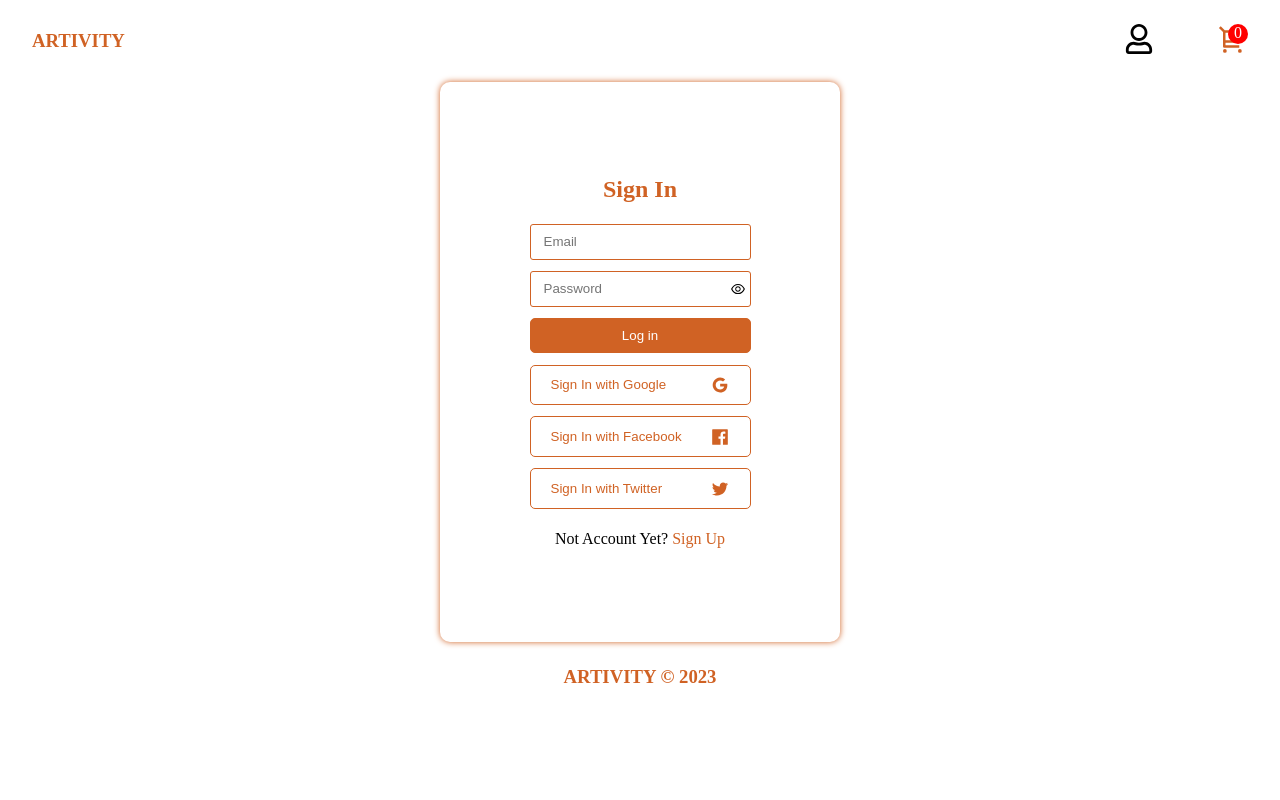
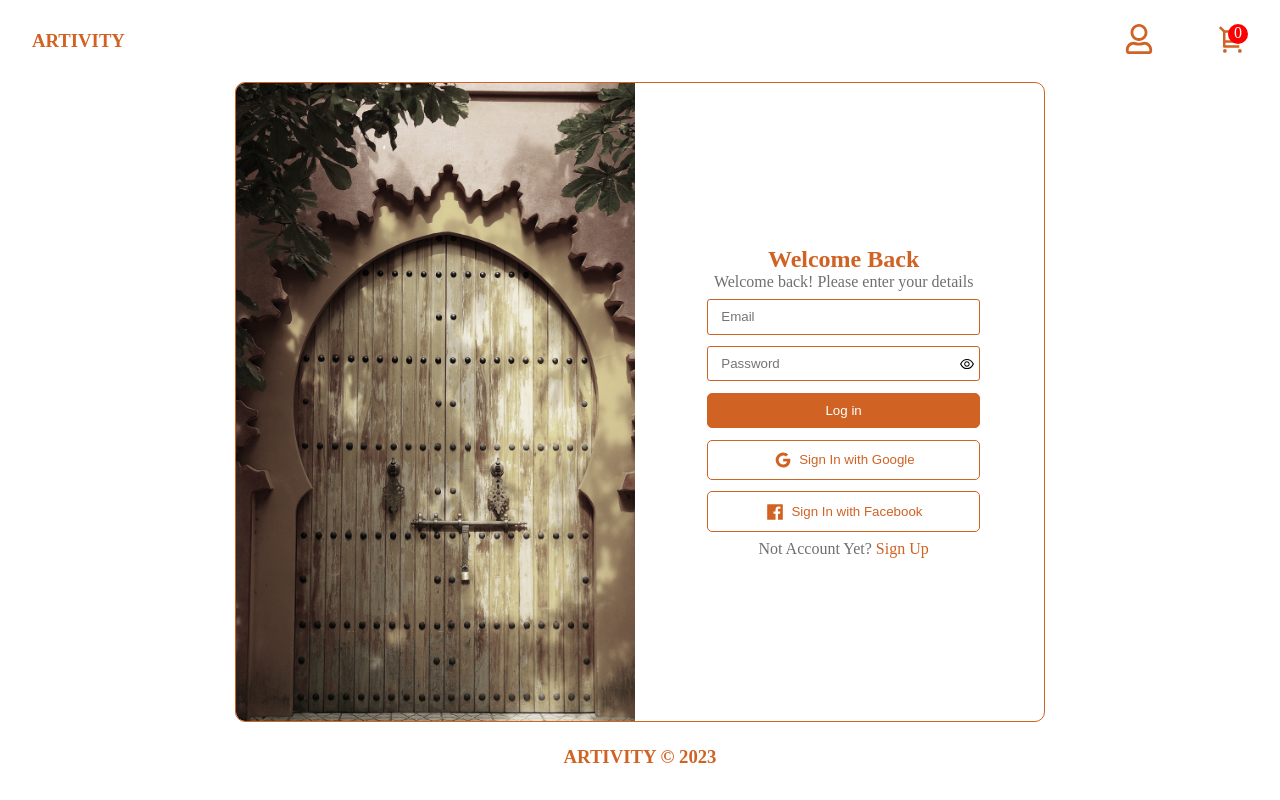
Before and after one commit to Hassan-neu/artivity, a Next.js app: page /login in a window 1280 px wide. Built offline with nearby package versions, Linux system fonts and the light colour scheme.

Commit message:
redesigned login and registration page

```diff
--- a/components/markertBanner.jsx
+++ b/components/markertBanner.jsx
@@ -5,9 +5,6 @@ const MarkertBanner = () => {
         <div className="banner_container">
             <div className="market-banner"></div>
             <h2>Experience the beauty of art, anywhere and anytime</h2>
-            <div className="banner-button">
-                <button type="button">Buy Now</button>
-            </div>
         </div>
     );
 };
--- a/hooks/stateContext.js
+++ b/hooks/stateContext.js
@@ -1,4 +1,4 @@
-import React, { useContext, createContext, useState } from "react";
+import React, { useContext, createContext, useState, useEffect } from "react";
 const Context = createContext();
 export const StateContext = ({ children }) => {
     const [qty, setQty] = useState(1);
--- a/pages/api/auth/[...nextauth].js
+++ b/pages/api/auth/[...nextauth].js
@@ -1,6 +1,5 @@
 import NextAuth from "next-auth/next";
 import GoogleProvider from "next-auth/providers/google";
-import TwitterProvider from "next-auth/providers/twitter";
 import FacebookProvider from "next-auth/providers/facebook";
 export default NextAuth({
     providers: [
@@ -8,10 +7,6 @@ export default NextAuth({
             clientId: process.env.GOOGLE_ID,
             clientSecret: process.env.GOOGLE_SECRET,
         }),
-        TwitterProvider({
-            clientId: process.env.TWITTER_ID,
-            clientSecret: process.env.TWITTER_SECRET,
-        }),
         FacebookProvider({
             clientId: process.env.FACEBOOK_ID,
             clientSecret: process.env.FACEBOOK_SECRET,
--- a/pages/cart.js
+++ b/pages/cart.js
@@ -1,7 +1,6 @@
 import React from "react";
 import CartItem from "@/components/cartItem";
 import { useStateContext } from "@/hooks/stateContext";
-import { AiOutlineShopping } from "react-icons/ai";
 const Cart = () => {
     const { cartItems, totalQty, totalPrice } = useStateContext();
     return (
--- a/pages/login.js
+++ b/pages/login.js
@@ -8,17 +8,25 @@ import {
     AiFillFacebook,
 } from "react-icons/ai";
 import { signIn } from "next-auth/react";
+import Head from "next/head";
 const Login = () => {
     const handleSignIn = async (provider) => {
         signIn(provider, { callbackUrl: "http://localhost:3000" });
     };
     const [showPassword, setShowPassword] = useState(false);
     return (
+        <>
+            <Head>
+                <title>ARTIVITY | LOGIN</title>
+            </Head>
             <div className="login_wrapper">
                 <div className="login_container">
                     <div className="login">
+                        <div className="bg-login"></div>
+                        <div className="form-side">
                             <div className="login-head">
-                        <h2>Sign In</h2>
+                                <h2>Welcome Back</h2>
+                                <p>Welcome back! Please enter your details</p>
                             </div>
                             <form action="submit" className="login-form">
                                 <div className="email">
@@ -31,13 +39,17 @@ const Login = () => {
                                 </div>
                                 <div className="password">
                                     <input
-                                type={showPassword ? "text" : "password"}
+                                        type={
+                                            showPassword ? "text" : "password"
+                                        }
                                         name="password"
                                         id="password"
                                         placeholder="Password"
                                     />
                                     <span
-                                onClick={() => setShowPassword(!showPassword)}
+                                        onClick={() =>
+                                            setShowPassword(!showPassword)
+                                        }
                                     >
                                         {showPassword ? (
                                             <AiOutlineEyeInvisible />
@@ -54,8 +66,8 @@ const Login = () => {
                                     onClick={() => handleSignIn("google")}
                                 >
                                     <button type="button">
-                                Sign In with Google
                                         <AiOutlineGoogle size={20} />
+                                        <p>Sign In with Google</p>
                                     </button>
                                 </div>
                                 <div
@@ -63,29 +75,27 @@ const Login = () => {
                                     onClick={() => handleSignIn("facebook")}
                                 >
                                     <button type="button">
-                                Sign In with Facebook
                                         <AiFillFacebook size={20} />
-                            </button>
-                        </div>
-                        <div
-                            className="sign-in twitter"
-                            onClick={() => handleSignIn("twitter")}
-                        >
-                            <button type="button">
-                                Sign In with Twitter
-                                <AiOutlineTwitter size={20} />
+                                        <p>Sign In with Facebook</p>
                                     </button>
                                 </div>
                             </form>
                             <div className="to-optn">
-                        Not Account Yet?{" "}
-                        <Link style={{ color: "#d06224" }} href="/register">
+                                <p>
+                                    Not Account Yet? {""}
+                                    <Link
+                                        style={{ color: "#d06224" }}
+                                        href="/register"
+                                    >
                                         Sign Up
                                     </Link>
+                                </p>
                             </div>
                         </div>
                     </div>
                 </div>
+            </div>
+        </>
     );
 };
 
--- a/styles/globals.css
+++ b/styles/globals.css
@@ -5,6 +5,10 @@
     margin: 0;
     box-sizing: border-box;
     user-select: none;
+}
+:root {
+    --primaryColor: #d06224;
+    --secondaryColor: #6f6f6f;
 }
 a {
     text-decoration: none;
@@ -31,71 +35,104 @@ button:active {
     align-items: center;
     gap: 4rem;
     padding: 1.5rem 2rem;
-    color: #d06224;
+    color: var(--primaryColor);
 }
 .nav-logo {
     margin: 0 auto 0 0;
 }
-.nav-logo a {
-    color: #d06224;
+.nav-logo a,
+.nav-sign a {
+    color: var(--primaryColor);
 }
 .nav-sign button,
 .signout-btn button {
     padding: 0.7em 1.5em;
-    background: #d06224;
+    background: var(--primaryColor);
     color: #fff;
     border: 0;
     border-radius: 5px;
 }
-/* .nav-sign button:active {
-    transform: scale(0.9);
-} */
 .nav-cart {
     position: relative;
 }
 .nav-cart a {
-    color: #d06224;
+    color: var(--primaryColor);
 }
 .login_container,
 .register_container {
     display: flex;
     justify-content: center;
     align-items: center;
-    height: 70vh;
+    height: 80vh;
 }
 .login,
 .register {
-    width: 400px;
     height: 100%;
     display: flex;
-    flex-direction: column;
     justify-content: center;
     align-items: center;
     gap: 0.5rem;
-    box-shadow: 0px 0px 6px #d06224;
-    /* border: 1px solid #d06224; */
+    border: 1px solid var(--primaryColor);
     border-radius: 10px;
-    padding: 0.7em 1.5em;
+    overflow: hidden;
+}
+
+.bg-login,
+.bg-register,
+.form-side {
+    flex: 1 1 50%;
+    width: 400px;
+}
+.form-side {
+    display: flex;
+    flex-direction: column;
+    align-items: center;
+    gap: 0.5rem;
+    padding: 0.8em 4em;
+}
+.bg-login {
+    height: 100%;
+    background: url("/backgrounds/door.jpg");
+    background-position: center;
+    background-size: cover;
+    filter: grayscale(75%);
+}
+.bg-register {
+    background: url("/backgrounds/ballon.jpg");
+    filter: none;
+    background-size: 400px;
+    background-repeat: no-repeat;
+    height: 100%;
 }
 .login-head,
 .register-head {
-    color: #d06224;
+    text-align: center;
+}
+.login-head h2,
+.register-head h2 {
+    color: var(--primaryColor);
+}
+.login-head p,
+.register-head p {
+    color: var(--secondaryColor);
 }
 .login-form,
 .register-form {
     display: flex;
     flex-direction: column;
+    align-self: stretch;
     gap: 0.7rem;
-    padding: 0.8em 1em;
 }
 :is(
         .login-form > div:nth-child(-n + 2),
         .register-form > div:not(:last-child)
     ) {
     display: flex;
+    justify-content: space-between;
+    gap: 0.5rem;
     align-items: center;
     border-radius: 3px;
-    border: 1px solid #d06224;
+    border: 1px solid var(--primaryColor);
     width: 100%;
     padding: 0 0.23em;
 }
@@ -103,6 +140,7 @@ button:active {
 :is(.login-form, .register-form) input {
     padding: 0.7em;
     border: 0;
+    width: 100%;
 }
 :is(.login-form, .register-form) span {
     display: flex;
@@ -112,18 +150,22 @@ button:active {
 }
 :is(.login-form, .register-form) button {
     padding: 0.7em 1.5em;
-    background: #d06224;
+    background: var(--primaryColor);
     color: #fff;
-    border: 1px solid #d06224;
+    border: 1px solid var(--primaryColor);
     border-radius: 5px;
     width: 100%;
 }
 .sign-in button {
     display: flex;
     align-items: center;
-    justify-content: space-between;
+    justify-content: center;
+    gap: 0.5em;
     background: transparent;
-    color: #d06224;
+    color: var(--primaryColor);
+}
+.to-optn p {
+    color: var(--secondaryColor);
 }
 .item-qty {
     position: absolute;
@@ -144,7 +186,7 @@ button:active {
     background: #fff;
 }
 .art_container h2 {
-    color: #d06224;
+    color: var(--primaryColor);
     font-size: 10rem;
     text-align: center;
 }
@@ -276,13 +318,13 @@ button:active {
     justify-content: center;
     align-items: center;
     /* font-size: 2rem; */
-    color: #d06224;
+    color: var(--primaryColor);
     /* background-color: #000; */
 }
 .info_container {
     height: 100vh;
     display: flex;
-    background: #d06224;
+    background: var(--primaryColor);
 }
 .slider {
     display: flex;
@@ -337,7 +379,7 @@ button:active {
     padding: 1em 1.5em;
     align-self: start;
     background: #fff;
-    color: #d06224;
+    color: var(--primaryColor);
     border: 0;
     border-radius: 5px;
 }
@@ -349,7 +391,7 @@ button:active {
     display: flex;
     justify-content: center;
     padding: 1.5rem 1rem;
-    color: #d06224;
+    color: var(--primaryColor);
 }
 .market_container {
     display: flex;
@@ -379,7 +421,7 @@ button:active {
     color: #fff;
 }
 .banner-button button {
-    background: #d06224;
+    background: var(--primaryColor);
     color: #fff;
     border-radius: 20px;
     border: 0;
@@ -457,7 +499,7 @@ button:active {
     display: flex;
     flex-direction: column;
     gap: 0.5rem;
-    color: #d06224;
+    color: var(--primaryColor);
     font-weight: 800;
 }
 .btn-add {
@@ -466,14 +508,10 @@ button:active {
 .btn-add button {
     padding: 0.5em 1em;
     border-radius: 15px;
-    background: #d06224;
-    border: 1px solid #b6b5b5;
+    background: var(--primaryColor);
     color: #fff;
-    border: 1px solid #d06224;
+    border: 1px solid var(--primaryColor);
 }
-/* .btn-add button:active {
-    transform: scale(0.9);
-} */
 .artwrk_container {
     display: flex;
     flex-direction: column;
@@ -513,7 +551,7 @@ button:active {
 .artwrk-name {
     font-size: 2rem;
     font-weight: 800;
-    color: #d06224;
+    color: var(--primaryColor);
 }
 .artwrk-artiste {
     font-weight: 800;
@@ -526,10 +564,10 @@ button:active {
 }
 .qty-ctrl {
     align-self: start;
-    border: 1px solid #d06224;
+    border: 1px solid var(--primaryColor);
     padding: 0.5em 1em;
     border-radius: 20px;
-    color: #d06224;
+    color: var(--primaryColor);
 }
 .qty-ctrl,
 .order-actn {
@@ -540,7 +578,7 @@ button:active {
 .order-actn button {
     padding: 0.8em 2.5em;
     border-radius: 20px;
-    border: 1px solid #d06224;
+    border: 1px solid var(--primaryColor);
 }
 .dec button,
 .inc button {
@@ -551,20 +589,20 @@ button:active {
     transform: scale(0.9);
 } */
 .order-actn button:nth-child(1) {
-    background: #d06224;
+    background: var(--primaryColor);
     color: #fff;
 }
 .order-actn button:nth-child(2) {
-    color: #d06224;
+    color: var(--primaryColor);
     background: transparent;
 }
 .delivery-terms {
     align-self: start;
     border-radius: 5px;
-    border: 1px solid #d06224;
+    border: 1px solid var(--primaryColor);
 }
 .delivery-free {
-    border-bottom: 1px solid #d06224;
+    border-bottom: 1px solid var(--primaryColor);
 }
 .delivery-free,
 .delivery-return {
@@ -584,7 +622,7 @@ button:active {
     height: 100%;
     overflow: hidden;
     border-radius: 10px;
-    box-shadow: 0 0 10px #b6b5b5;
+    box-shadow: 0 0 10px var(--secondaryColor);
 }
 .artcrd-image img {
     width: 100%;
@@ -610,14 +648,14 @@ button:active {
     display: flex;
     flex-direction: column;
     gap: 0.5rem;
-    border: 1px solid #d06224;
+    border: 1px solid var(--primaryColor);
     border-radius: 5px;
     padding: 0.8em 1.5em;
 }
 .cart-count,
 .wishlist-count,
 .edit-head {
-    border-bottom: 1px solid #d06224;
+    border-bottom: 1px solid var(--primaryColor);
     padding: 0.8em;
 }
 .cart-subtotal {
@@ -627,7 +665,7 @@ button:active {
 }
 .cart-subtotal div:nth-child(-n + 2) {
     padding: 0.4em;
-    border-bottom: 1px solid #b6b5b5;
+    border-bottom: 1px solid var(--secondaryColor);
 }
 .cart-item {
     display: flex;
@@ -636,7 +674,7 @@ button:active {
     gap: 0.5rem;
 }
 :is(.cart-item, .list-item):nth-child(n + 3) {
-    border-top: 1px solid #b6b5b5;
+    border-top: 1px solid var(--secondaryColor);
 }
 .cart-products {
     display: flex;
@@ -650,7 +688,7 @@ button:active {
 .artwrk-total {
     font-size: 1.3rem;
     font-weight: 800;
-    color: #d06224;
+    color: var(--primaryColor);
 }
 .cart-ctrl {
     display: flex;
@@ -671,16 +709,16 @@ button:active {
     background: none;
     padding: 0.5em 1em;
     border: 0;
-    color: #d06224;
+    color: var(--primaryColor);
 }
 .cart-ctrl {
     display: flex;
     gap: 1.5rem;
     align-items: center;
-    border: 1px solid #d06224;
+    border: 1px solid var(--primaryColor);
     padding: 0.5em 1em;
     border-radius: 20px;
-    color: #d06224;
+    color: var(--primaryColor);
 }
 .cart-dec button,
 .cart-inc button {
@@ -693,13 +731,13 @@ button:active {
     justify-content: space-between;
 }
 .checkout-dets h3 {
-    color: #d06224;
+    color: var(--primaryColor);
 }
 .checkout-btn button {
-    background: #d06224;
+    background: var(--primaryColor);
     width: 100%;
     padding: 0.8em 1em;
-    border: 1px solid #d06224;
+    border: 1px solid var(--primaryColor);
     color: #fff;
     border-radius: 5px;
 }
@@ -713,7 +751,7 @@ button:active {
     display: flex;
     flex-direction: column;
     gap: 0.5rem;
-    border: 1px solid #d06224;
+    border: 1px solid var(--primaryColor);
     border-radius: 5px;
     padding: 0.8em 1.5em;
 }
@@ -736,10 +774,10 @@ button:active {
     justify-content: center;
 }
 .list-rmv button {
-    background: #d06224;
+    background: var(--primaryColor);
     width: 100%;
     padding: 0.5em 0.7em;
-    border: 1px solid #d06224;
+    border: 1px solid var(--primaryColor);
     color: #fff;
     border-radius: 5px;
 }
@@ -747,8 +785,8 @@ button:active {
     background: transparent;
     width: 100%;
     padding: 0.5em 0.7em;
-    border: 1px solid #d06224;
-    color: #d06224;
+    border: 1px solid var(--primaryColor);
+    color: var(--primaryColor);
     border-radius: 5px;
 }
 /* .list-optn button:active {
@@ -768,12 +806,12 @@ button:active {
     flex-direction: column;
     padding: 0.8em 1em;
     border-radius: 5px;
-    border: 1px solid #d06224;
+    border: 1px solid var(--primaryColor);
     height: max-content;
 }
 .menu_container div:not(:last-child) {
     padding: 0.4em;
-    border-bottom: 1px solid #b6b5b5;
+    border-bottom: 1px solid var(--secondaryColor);
 }
 .menu_container div:last-child {
     padding: 0.4em 0 0.4em;
@@ -798,12 +836,12 @@ button:active {
     align-self: center;
 }
 .base-details {
-    border: 1px solid #d06224;
+    border: 1px solid var(--primaryColor);
     border-radius: 5px;
     padding: 1em 1.5em;
 }
 .base-details div:nth-child(1) {
-    border-bottom: 1px solid #b6b5b5;
+    border-bottom: 1px solid var(--secondaryColor);
     padding-bottom: 1.5em;
 }
 .base-details p:nth-child(1) {
@@ -825,14 +863,14 @@ button:active {
     gap: 0.5rem;
     padding: 0.8em 1em;
     border-radius: 5px;
-    border: 1px solid #d06224;
+    border: 1px solid var(--primaryColor);
 }
 .edit label {
     font-weight: 800;
     text-transform: uppercase;
 }
 .edit textarea {
-    border: 1px solid #b6b5b5;
+    border: 1px solid var(--secondaryColor);
     border-radius: 5px;
     height: 100%;
     padding: 0.8em;
@@ -843,7 +881,7 @@ button:active {
 }
 .edit textarea::-webkit-scrollbar-thumb {
     cursor: pointer;
-    background: #b6b5b5;
+    background: var(--secondaryColor);
     border-radius: 15px;
 }
 
```
Also changed, not shown: pages/register.js (+27 -5 lines), public/backgrounds/ballon.jpg (added), public/backgrounds/door.jpg (added). Lines whose indentation alone changed are shown as unchanged.
